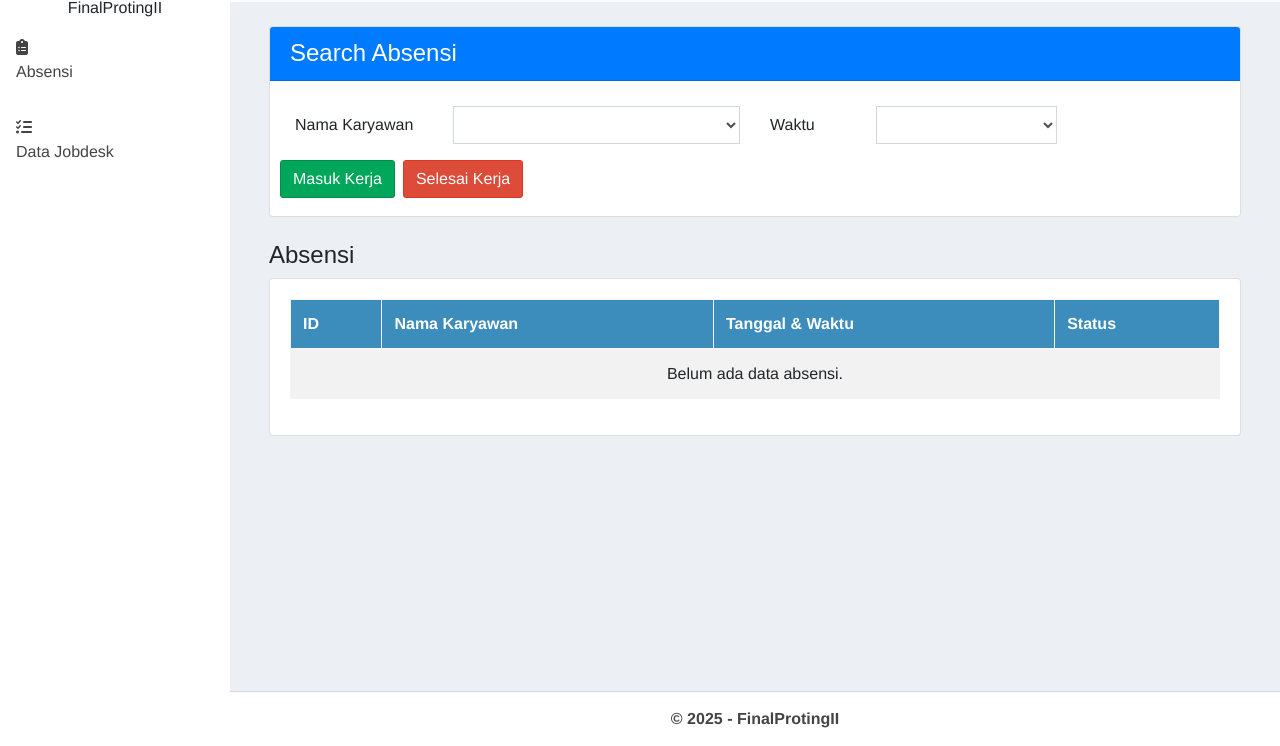
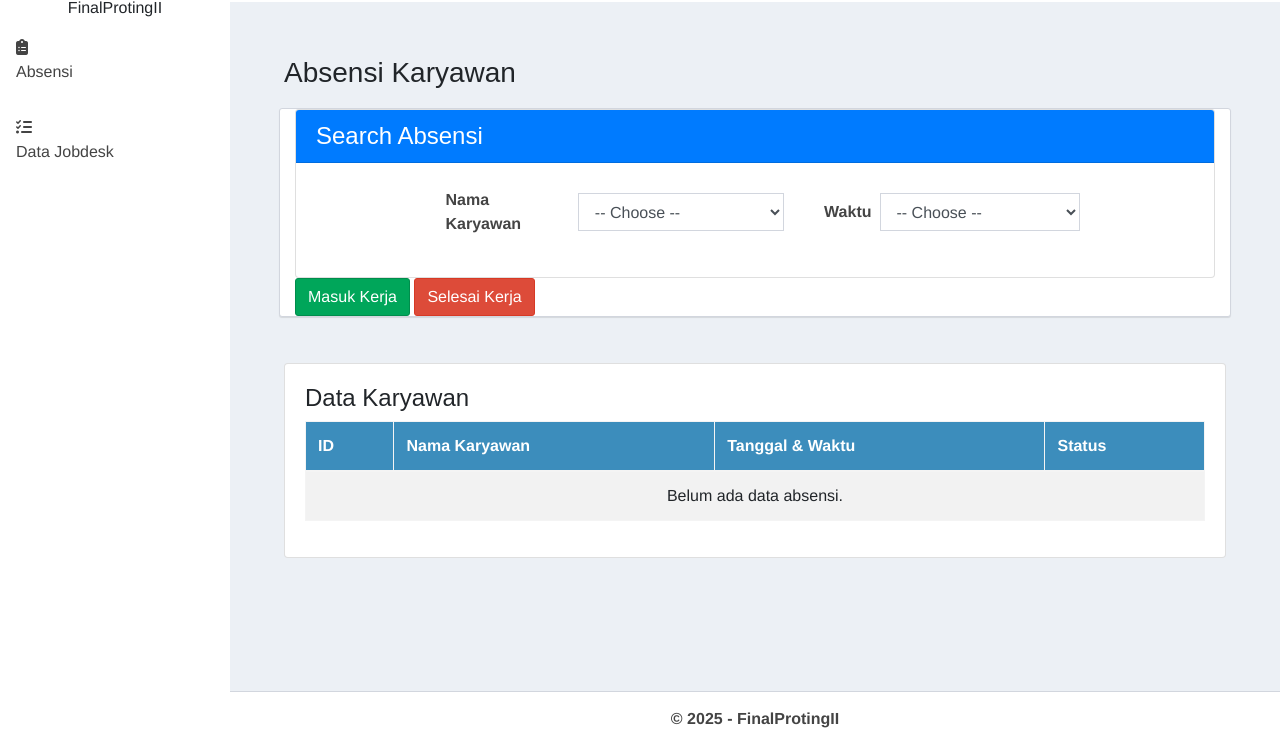
Before and after one commit to dewacopz123/FinalProtingII, an ASP.NET Core app: page /Absensi/Index in a window 1280 px wide. Shown: the part 54-800 px from the top of the page. Run offline with ASP.NET Core 8, Linux system fonts and the light colour scheme; lists and menus that the app fills with data are empty; style sheets or scripts are compiled from the project's sources.

Commit message:
Update tampilan absensi, Login PerKaryawan dan Admin, Kondisi Karyawan absen perHari menggunakan Teknik Generict

```diff
--- a/FinalProtingII/Controllers/AbsensiController.cs
+++ b/FinalProtingII/Controllers/AbsensiController.cs
@@ -1,31 +1,61 @@
 using Microsoft.AspNetCore.Mvc;
+using System;
 using System.Collections.Generic;
 using System.Linq;
-using FinalProtingII.Models; // Ganti dengan namespace model yang sesuai
+using FinalProtingII.Models;
 
 public class AbsensiController : Controller
 {
-    // Simulasi database sementara (nanti bisa diganti dengan DB sesungguhnya)
     private static List<Absensi> absensiList = new List<Absensi>();
+
+    // Method generic untuk cek absensi berdasar status
+    private bool SudahAbsensiHariIni(string namaKaryawan, DateTime tanggal, string status)
+    {
+        return absensiList.Any(a =>
+            a.NamaKaryawan == namaKaryawan &&
+            a.Tanggal.Date == tanggal.Date &&
+            a.Status == status);
+    }
+
+    // Method generic untuk tambah absensi
+    private void TambahAbsensi(string namaKaryawan, string status)
+    {
+        absensiList.Add(new Absensi
+        {
+            Id = absensiList.Count + 1,
+            NamaKaryawan = namaKaryawan,
+            Tanggal = DateTime.Now,
+            Status = status
+        });
+    }
 
     public IActionResult Index()
     {
-        return View(absensiList.OrderByDescending(a => a.Tanggal).ToList());
+        var nama = HttpContext.Session.GetString("Username") ?? "Unknown";
+
+        // Filter absensi sesuai username session
+        var absensiUser = absensiList
+            .Where(a => a.NamaKaryawan == nama)
+            .OrderByDescending(a => a.Tanggal)
+            .ToList();
+
+        return View(absensiUser);
     }
+
 
     [HttpPost]
     public IActionResult MasukKerja()
     {
         var nama = HttpContext.Session.GetString("Username") ?? "Unknown";
+        var today = DateTime.Today;
 
-        absensiList.Add(new Absensi
+        if (SudahAbsensiHariIni(nama, today, "Masuk"))
         {
-            Id = absensiList.Count + 1,
-            NamaKaryawan = nama,
-            Tanggal = DateTime.Now,
-            Status = "Masuk"
-        });
+            TempData["Error"] = "Anda sudah melakukan Masuk Kerja hari ini.";
+            return RedirectToAction("Index");
+        }
 
+        TambahAbsensi(nama, "Masuk");
         return RedirectToAction("Index");
     }
 
@@ -33,15 +63,21 @@ public class AbsensiController : Controller
     public IActionResult SelesaiKerja()
     {
         var nama = HttpContext.Session.GetString("Username") ?? "Unknown";
+        var today = DateTime.Today;
 
-        absensiList.Add(new Absensi
+        if (!SudahAbsensiHariIni(nama, today, "Masuk"))
         {
-            Id = absensiList.Count + 1,
-            NamaKaryawan = nama,
-            Tanggal = DateTime.Now,
-            Status = "Selesai"
-        });
+            TempData["Error"] = "Anda belum melakukan Masuk Kerja hari ini.";
+            return RedirectToAction("Index");
+        }
 
+        if (SudahAbsensiHariIni(nama, today, "Selesai"))
+        {
+            TempData["Error"] = "Anda sudah melakukan Selesai Kerja hari ini.";
+            return RedirectToAction("Index");
+        }
+
+        TambahAbsensi(nama, "Selesai");
         return RedirectToAction("Index");
     }
 }
--- a/FinalProtingII/Properties/launchSettings.json
+++ b/FinalProtingII/Properties/launchSettings.json
@@ -16,7 +16,7 @@
       "applicationUrl": "http://localhost:5084",
       "environmentVariables": {
         "ASPNETCORE_ENVIRONMENT": "Development"
-      }
+      },
     },
     "https": {
       "commandName": "Project",
--- a/FinalProtingII/Views/Absensi/Index.cshtml
+++ b/FinalProtingII/Views/Absensi/Index.cshtml
@@ -1,107 +1,23 @@
-@model List<Absensi>
+@model List<FinalProtingII.Models.Absensi>
 @{
-    ViewData["Title"] = "Absensi";
+    ViewData["Title"] = "Absensi Karyawan";
 }
-<div class="container-fluid">
-    <div class="card card-primary card-outline">
-        <div class="card-header bg-primary text-white">
-            <h4 class="card-title mb-0">Search Absensi</h4>
-        </div>
-        <div class="card-body" style="padding: 25px 25px 10px 25px">
-            <div class="row">
-                <div class="col-lg-6">
-                    <div class="form-group row">
-                        <label class="col-sm-4 col-form-label">Nama Karyawan</label>
-                        <div class="col-sm-8">
-                            <select class="form-control" id="searchKaryawanName"></select>
-                        </div>
-                    </div>
-                </div>
-                <div class="col-lg-4">
-                    <div class="form-group row">
-                        <label class="col-sm-4 col-form-label">Waktu</label>
-                        <div class="col-sm-8">
-                            <select class="form-control" id="searchDate"></select>
-                        </div>
-                    </div>
-                </div>
-            </div>
-            <div class="row">
-                <form method="post" asp-action="MasukKerja" class="d-inline mr-2">
-                    <button type="submit" class="btn btn-success mb-2">Masuk Kerja</button>
-                </form>
-                <form method="post" asp-action="SelesaiKerja" class="d-inline">
-                    <button type="submit" class="btn btn-danger mb-2">Selesai Kerja</button>
-                </form>
+<section class="content">
+    <div class="col-xs-12">
+        <div id="divTitle" >
+            <div class="content-header">
+                <h3>@ViewData["Title"]</h3>
             </div>
         </div>
-    </div>
-    <h4 class="mt-4">Absensi</h4>
-
-    <div class="card">
-        <div class="card-body">
-            <table id="tabelAbsensi" class="table table-bordered table-striped">
-                <thead>
-                    <tr>
-                        <th>ID</th>
-                        <th>Nama Karyawan</th>
-                        <th>Tanggal & Waktu</th>
-                        <th>Status</th>
-                    </tr>
-                </thead>
-                <tbody>
-                    @if (Model.Count == 0)
-                    {
-                        <tr><td colspan="4" class="text-center">Belum ada data absensi.</td></tr>
-                    }
-                    else
-                    {
-                        int i = 1;
-                        foreach (var item in Model)
-                        {
-                            <tr>
-                                <td>@i</td>
-                                <td>@item.NamaKaryawan</td>
-                                <td>@item.Tanggal.ToString("dd/MM/yyyy HH:mm")</td>
-                                <td>
-                                    @if (item.Status == "Masuk")
-                                    {
-                                        <span class="badge bg-success">@item.Status</span>
-                                    }
-                                    else
-                                    {
-                                        <span class="badge bg-danger">@item.Status</span>
-                                    }
-                                </td>
-                            </tr>
-                            i++;
-                        }
-                    }
-                </tbody>
-            </table>
+        <div id="divSearch">
+            @Html.Partial("_SearchCriteria")
+        </div>
+        <div id="divGrid">
+            @Html.Partial("_GridView")
         </div>
     </div>
-</div>
+</section>
 
-@section Scripts {
-
-    <script>
-        $(document).ready(function () {
-            $('#tabelAbsensi').DataTable({
-                "language": {
-                    "search": "Cari:",
-                    "lengthMenu": "Tampilkan _MENU_ entri",
-                    "zeroRecords": "Data tidak ditemukan",
-                    "info": "Menampilkan _START_ sampai _END_ dari _TOTAL_ entri",
-                    "infoEmpty": "Tidak ada data tersedia",
-                    "paginate": {
-                        "first": "Awal",
-                        "last": "Akhir",
-                        "next": "Berikutnya",
-                        "previous": "Sebelumnya"
-                    }
-                }
-            });
-        });
-    </script>
-}
+<script>
+    window.onresize = function () { resizeGrid() }
+</script>
--- /dev/null
+++ b/FinalProtingII/Views/Absensi/_GridView.cshtml
@@ -0,0 +1,48 @@
+<div class="container-fluid">
+    <div class="card mt-3">
+        <div class="card-body">
+        <h4>Data Karyawan</h4>
+            <div class="table-responsive" style="max-height: 400px; overflow-y: auto;">
+                <table id="tabelAbsensi" class="table table-bordered table-striped">
+                    <thead>
+                        <tr>
+                            <th>ID</th>
+                            <th>Nama Karyawan</th>
+                            <th>Tanggal & Waktu</th>
+                            <th>Status</th>
+                        </tr>
+                    </thead>
+                    <tbody>
+                        @if (Model.Count == 0)
+                        {
+                            <tr><td colspan="4" class="text-center">Belum ada data absensi.</td></tr>
+                        }
+                        else
+                        {
+                            int i = 1;
+                            foreach (var item in Model)
+                            {
+                                <tr>
+                                    <td>@i</td>
+                                    <td>@item.NamaKaryawan</td>
+                                    <td>@item.Tanggal.ToString("dd/MM/yyyy HH:mm")</td>
+                                    <td>
+                                        @if (item.Status == "Masuk")
+                                        {
+                                            <span class="badge bg-success">@item.Status</span>
+                                        }
+                                        else
+                                        {
+                                            <span class="badge bg-danger">@item.Status</span>
+                                        }
+                                    </td>
+                                </tr>
+                                i++;
+                            }
+                        }
+                    </tbody>
+                </table>
+            </div>
+        </div>
+    </div>
+</div>
--- /dev/null
+++ b/FinalProtingII/Views/Absensi/_SearchCriteria.cshtml
@@ -0,0 +1,48 @@
+<div class="box-header">
+    <div class="row">
+        <div class="col-lg-12 form-horizontal">
+            <div class="box box-default box-solid">
+                <div class="container-fluid">
+                    <div class="card card-primary card-outline">
+                        <div class="card-header bg-primary text-white">
+                            <h4 class="card-title mb-0">Search Absensi</h4>
+                        </div>
+                        <div class="card-body" style="padding: 25px">
+                            <div class="row justify-content-center mb-3">
+                                <div class="d-flex align-items-center" style="gap: 40px;">
+                                    <!-- Nama Karyawan -->
+                                    <div class="form-group d-flex align-items-center mb-0">
+                                        <label for="searchKaryawanName" class="mb-0 font-weight-bold col-5">Nama Karyawan</label>
+                                        <select class="form-control" id="searchKaryawanName" style="min-width: 200px;">
+                                            <option value="">-- Choose --</option>
+                                            <!-- Tambahkan opsi dari backend -->
+                                        </select>
+                                    </div>
+
+                                    <!-- Waktu -->
+                                    <div class="form-group d-flex align-items-center mb-0">
+                                        <label for="searchDate" class="mr-2 mb-0 font-weight-bold">Waktu</label>
+                                        <select class="form-control" id="searchDate" style="min-width: 200px;">
+                                            <option value="">-- Choose --</option>
+                                            <!-- Tambahkan opsi dari backend -->
+                                        </select>
+                                    </div>
+                                </div>
+                            </div>
+                        </div>
+                    </div>
+                    <div class="row">
+                        <div class="col-md-12 text-left mb-6 ">
+                            <form method="post" asp-action="MasukKerja" class="d-inline">
+                                <button type="submit" class="btn btn-success">Masuk Kerja</button>
+                            </form>
+                            <form method="post" asp-action="SelesaiKerja" class="d-inline">
+                                <button type="submit" class="btn btn-danger">Selesai Kerja</button>
+                            </form>
+                        </div>
+                    </div>
+                </div>
+            </div>
+        </div>
+    </div>
+</div>
--- /dev/null
+++ b/FinalProtingII/Views/Absensi/_SearchCriteria.cshtml.cs
@@ -0,0 +1,12 @@
+using Microsoft.AspNetCore.Mvc;
+using Microsoft.AspNetCore.Mvc.RazorPages;
+
+namespace FinalProtingII.Views.Absensi
+{
+    public class _SearchCriteriaModel : PageModel
+    {
+        public void OnGet()
+        {
+        }
+    }
+}
--- a/FinalProtingII/Views/DataKaryawan/Privacy.cshtml
+++ /dev/null
@@ -1,6 +0,0 @@
-@{
-    ViewData["Title"] = "Privacy Policy";
-}
-<h1>@ViewData["Title"]</h1>
-
-<p>Use this page to detail your site's privacy policy.</p>
--- a/FinalProtingII/Views/Login/Login.cshtml
+++ b/FinalProtingII/Views/Login/Login.cshtml
@@ -64,7 +64,7 @@
                 </div>
             </div>
         </div>
-        <div class="col-lg-12 text-center" style="margin-top:20px; color:black; font-size:12px; font-weight:200">2022 © Hino Motor Manufacturing Indonesia</div>
+        <div class="col-lg-12 text-center" style="margin-top:20px; color:black; font-size:12px; font-weight:200">2025 © Tugas Besar Kontruksi Perangkat Lunak</div>
         <!-- /.login-box-body -->
     </div>
 
--- a/FinalProtingII/Views/Shared/_Layout.cshtml
+++ b/FinalProtingII/Views/Shared/_Layout.cshtml
@@ -31,12 +31,27 @@
                 </li>
             </ul>
             <ul class="navbar-nav ml-auto">
+                @{
+                    var nama = HttpContextAccessor.HttpContext?.Session.GetString("nama");
+                    var role = HttpContextAccessor.HttpContext?.Session.GetString("role");
+                }
+
+                @if (!string.IsNullOrEmpty(nama))
+                {
+                    <li class="nav-item">
+                        <span class="nav-link text-dark font-weight-bold">
+                            <i class="fas fa-user-circle"></i> @nama (@role)
+                        </span>
+                    </li>
+                }
+
                 <li class="nav-item">
                     <a class="nav-link text-danger" href="@Url.Action("Login", "Login")">
                         <i class="fas fa-sign-out-alt"></i> Logout
                     </a>
                 </li>
             </ul>
+
         </nav>
 
         <!-- Sidebar -->
@@ -46,9 +61,6 @@
             </div>
             <div class="sidebar">
                 <nav class="mt-2">
-                    @{
-                        var role = HttpContextAccessor.HttpContext?.Session.GetString("role");
-                    }
                     <ul class="nav nav-pills nav-sidebar flex-column" data-widget="treeview">
                         <li class="nav-item">
                             <a href="@Url.Action("Index", "Absensi")" class="nav-link @(ViewBag.ActiveMenu == "Absensi" ? "active" : "")">
```
Also changed, not shown: FinalProtingII/Controllers/LoginController.cs (+35 -5 lines), FinalProtingII/Views/DataKaryawan/Jobdesk.cshtml (deleted, +0 -39 lines).
